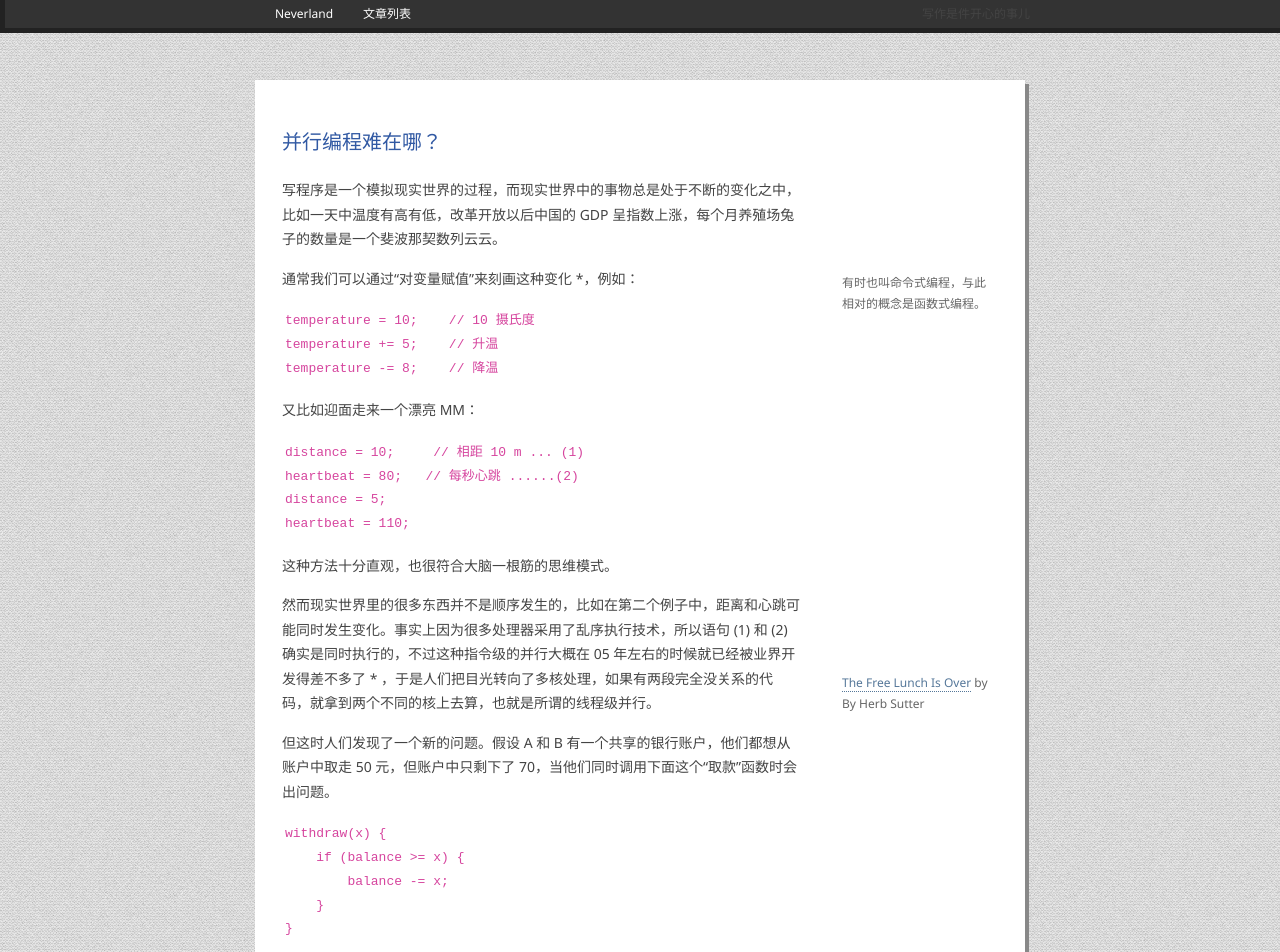
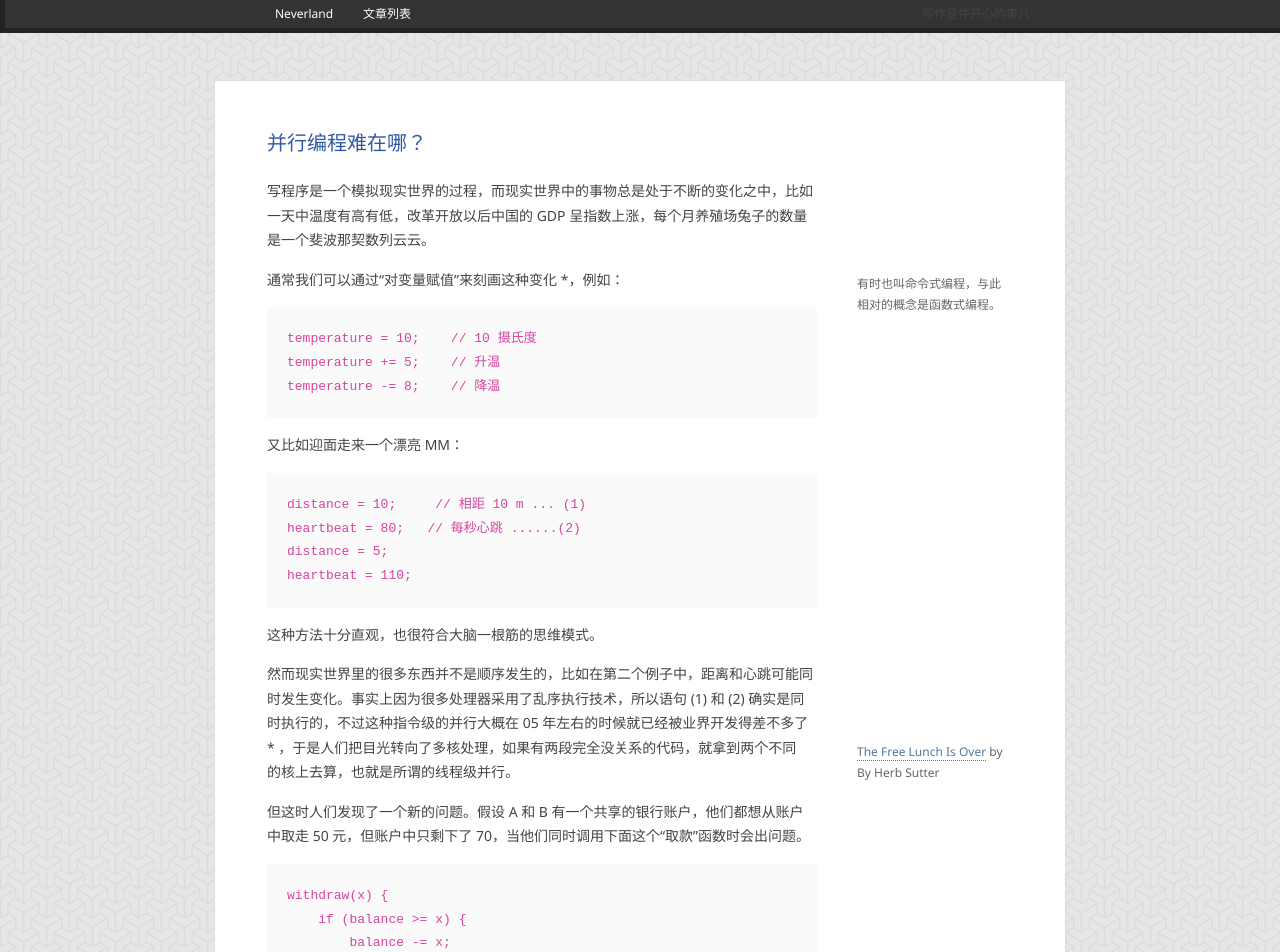
Before and after one commit to dreamsome/onesuper.github.com, a Jekyll site: the page built from _posts/technium/2013-05-05-the-essence-of-parallel.md, in a window 1280 px wide and 1400 px high. Shown: the top 952 px of the window. Built offline with Jekyll 4.4.1, drawn with Linux system fonts in a browser that asks for light colours; Markdown is read by kramdown in place of the engine named in the settings.

Commit message:
background

```diff
--- a/_posts/technium/2013-05-05-the-essence-of-parallel.md
+++ b/_posts/technium/2013-05-05-the-essence-of-parallel.md
@@ -83,7 +83,10 @@
 
 
 
-<span class="sidenote">![](http://ww1.sinaimg.cn/mw690/9c9ad557jw1e4dpu2a0umj204a03oq2v.jpg) </span> 为了消除程序中的“悖论”，程序员需要在代码中添加一些互斥访问的机制，例如锁、信号量、原子操作……这些机制都是为了保证线程对共享变量的访问是串行的。
+为了消除程序中的“悖论”，程序员需要在代码中添加一些互斥访问的机制，例如锁、信号量、原子操作……这些机制都是为了保证线程对共享变量的访问是串行的。
+
+
+![](http://ww1.sinaimg.cn/mw690/9c9ad557jw1e4dpu2a0umj204a03oq2v.jpg)
 
 
 不幸的是无论在哪一种体系结构中，这些机制都特别耗时，因为系统每时每刻只能有一个线程能够通过这段区域，如果考虑到 cache 失效和流水线暂停，性能损失就更严重了，可扩展性也是块心病，而且稍不留神就会发生死锁、饥荒……
@@ -96,7 +99,10 @@
 ### 通信
 
 
-<span class="sidenote"> ![](http://ww2.sinaimg.cn/mw690/9c9ad557jw1e4dr5vwx9dj205003p74f.jpg) </span>如果两个线程所处的时空互相平行，没有任何交点的，那么它们上台以后就可以自己干自己的，老死不相往来，但是在这个世界上很少有事情是孤立的，即使是 Jason Bourne 这样孤单特工也会受到组织和情感的牵绊，何况程序员写多线程程序的目的就是想让多个线程齐心协力完成某个任务，那就更加避免不了**通信**。
+如果两个线程所处的时空互相平行，没有任何交点的，那么它们上台以后就可以自己干自己的，老死不相往来，但是在这个世界上很少有事情是孤立的，即使是 Jason Bourne 这样孤单特工也会受到组织和情感的牵绊，何况程序员写多线程程序的目的就是想让多个线程齐心协力完成某个任务，那就更加避免不了**通信**。
+
+
+![](http://ww2.sinaimg.cn/mw690/9c9ad557jw1e4dr5vwx9dj205003p74f.jpg)
 
 
 通信让那些有依赖关系的事件按正确的顺序发生，相当于把原来的很多条时间轴合成一条，使所有线程在一个“世界时钟”笼罩下按章办事。
--- a/style.css
+++ b/style.css
@@ -15,8 +15,8 @@
     font-weight: normal;
 }
 
-h3 {font-size: 16px; color: #060; margin: 20px 0; }
-h4 {font-size: 15px; color: #333;}
+h3 {font-size: 18px; color: #060; margin: 20px 0; }
+h4 {font-size: 16px; color: #333;}
 
 ul, ol{padding-left: 25px;margin: 20px;}
 
@@ -52,15 +52,13 @@
 }
 
 .container {
-    width: 740px;
+    width: 770px;
     margin: 80px auto 30px auto;
     background: #fff;
-    padding: 0 15px;
-    -moz-box-shadow:4px 4px 0px #888;
-    -webkit-box-shadow:4px 4px 0px #888;
-    box-shadow:4px 4px 0px #888;
+    padding: 0 40px;
+    border: 1px solid #ddd;
 }
-.content {padding: 20px 12px; width: 520px;}
+.content {padding: 20px 12px; width: 550px;}
 
 a {text-decoration: none;}
 a:hover {text-decoration: none;}
@@ -77,19 +75,23 @@
     font-family: Menlo,Monaco,monospace;
     font-size: 13px;
     border: 0px;
-    padding: 3px;
+    padding: 20px;
+    background: #fafafa;
     color: #D6459E;
     word-wrap: break-word;
 }
 
 p img {
     max-width: 510px;
+    display: block;
+    margin: 40px auto;
 }
 
 
 blockquote {
-    margin: 20px 20px 20px 20px;
+    padding: 10px 20px;
     color: #0E2F8A;
+    background: #fafafa;
 }
 
 .pagetitle h1{
@@ -107,10 +109,11 @@
 
 .postview {
     margin: 40px 0;
-    border-bottom: 1px dashed #BBB;
+    padding-bottom: 10px;
+    border-bottom: 1px solid #DDD;
 }
 .entry_title h2 {
-    font-size: 20px;
+    font-size: 22px;
     line-height: 23px;
     margin: 0;
     padding-bottom: 2px;
@@ -186,9 +189,8 @@
 
 .pagenav {
     display: table;
-    width: 540px;
+    width: 600px;
     font-size: 16px;
-    font-family:  Georgia, "Times New Roman", Times, serif;
     margin-bottom: 5px;
 }
 .pagenav ul{
@@ -200,6 +202,6 @@
 
 .pagenav ul li{
     display: table-cell;
-    width: 270px;
+    width: 300px;
 
 }
```
Also changed, not shown: _posts/idea/2013-04-21-visual-graph-traversal.md (+1 -1 lines), _posts/technium/2013-04-12-lord-of-the-rings.md (+2 -2 lines), images/1.png (added), images/texture.png.
